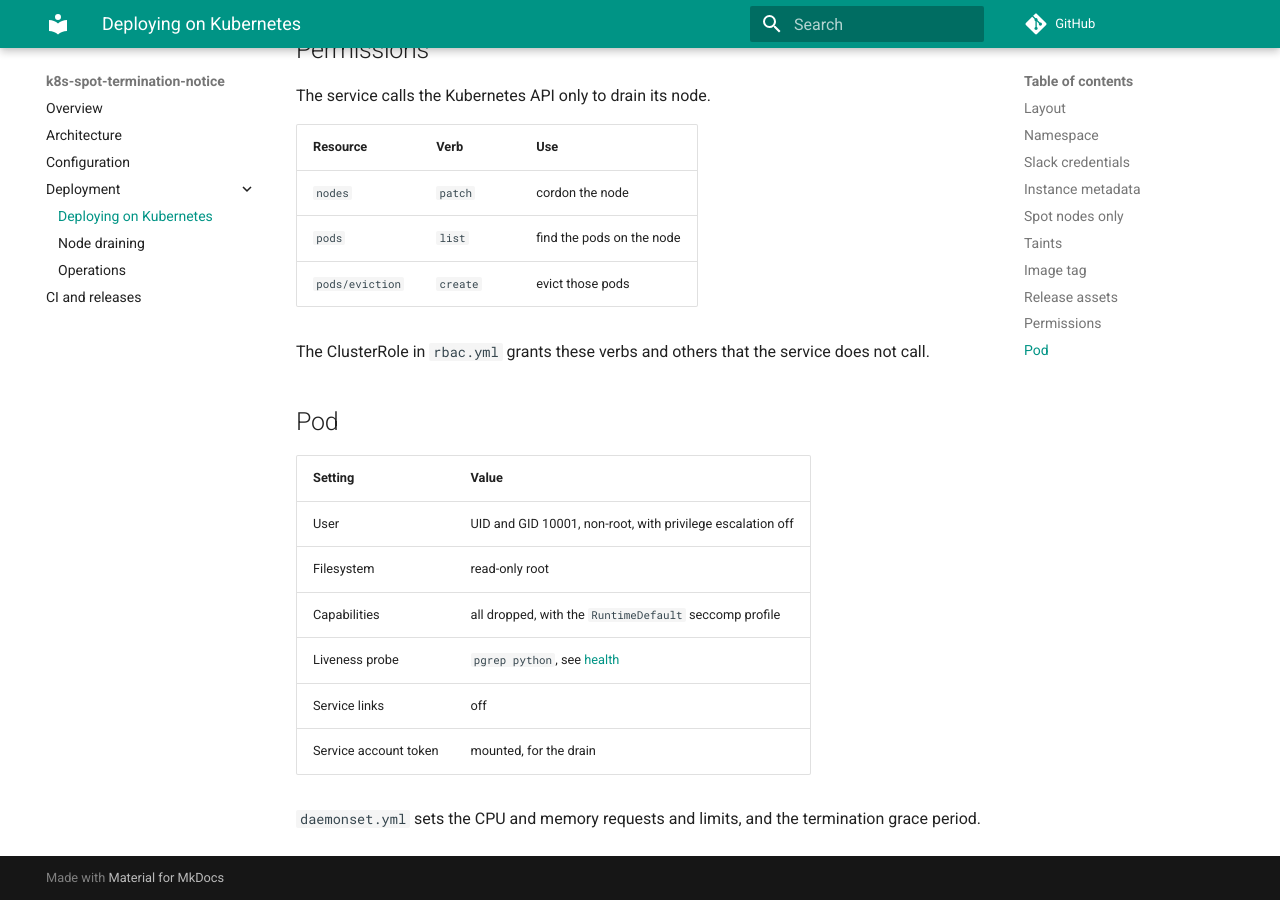
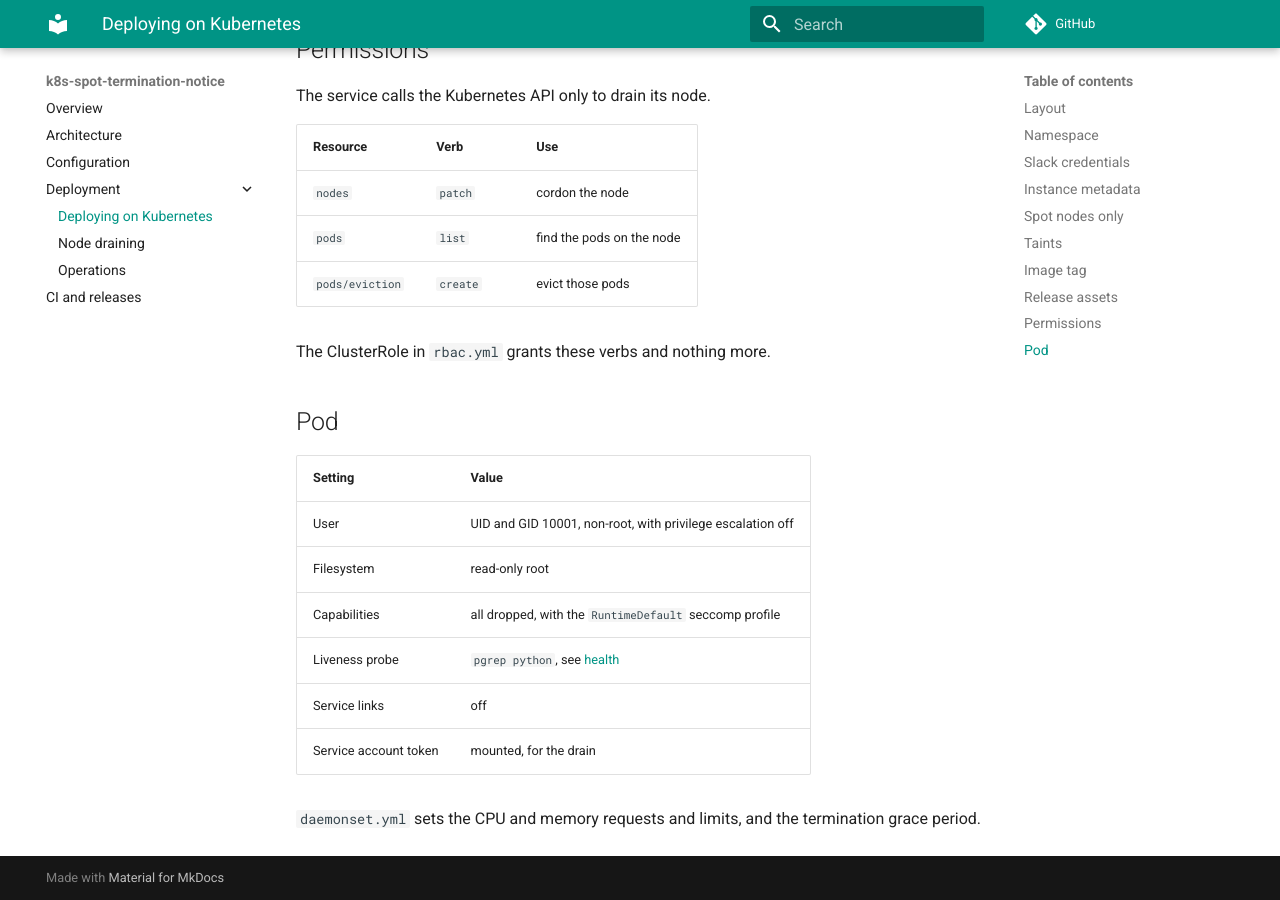
Before and after one commit to saidsef/k8s-spot-termination-notice, an MkDocs documentation site: the page built from docs/deploying.md, in a window 1280 px wide and 900 px high, scrolled down 2612 px. Built offline with MkDocs 1.6.1 and Material for MkDocs 9.7.7, drawn with Linux system fonts in a browser that asks for light colours; comment, search, counter and statistics services are not loaded.

Commit message:
fix(deployment): grant only the permissions the drain uses (#168)
The ClusterRole granted deployments and replicaset in the core API
group, where neither resource exists, along with verbs on nodes and
pods that the service never calls. A drain needs patch on nodes, list
on pods and create on pods/eviction, and the role now holds those
three.

- rbac.yml drops the dead rule and the unused get and watch verbs.
- docs/deploying.md says the role grants nothing more.
- A drain on kind under the trimmed role cordons the node and evicts
  its pods, and nothing broke.

```diff
--- a/docs/deploying.md
+++ b/docs/deploying.md
@@ -119,7 +119,7 @@
 | `pods` | `list` | find the pods on the node |
 | `pods/eviction` | `create` | evict those pods |
 
-The ClusterRole in `rbac.yml` grants these verbs and others that the service does not call.
+The ClusterRole in `rbac.yml` grants these verbs and nothing more.
 
 ## Pod
 
```
Also changed, not shown: 1 other file.
